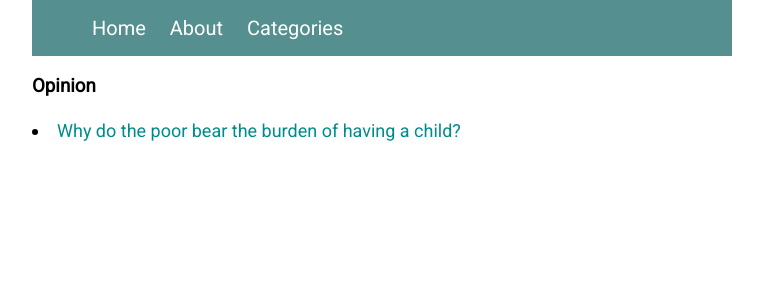
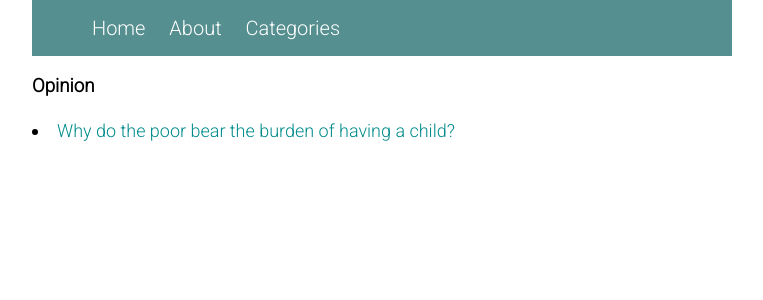
Before and after one commit to generalistsanctuary/generalistsanctuary.github.io, a Jekyll site: the page built from category.html, in a window 1280 px wide. Shown: the top 300 px of the page, without its empty margins (258-1021 px from the left). Built offline with Jekyll 4.4.1, drawn with Linux system fonts in a browser that asks for light colours.

Commit message:
Update category.html

```diff
--- a/category.html
+++ b/category.html
@@ -6,7 +6,9 @@
     <meta charset="UTF-8">
     <meta http-equiv="X-UA-Compatible" content="IE=edge">
     <meta name="viewport" content="width=device-width, initial-scale=1">
-    <link href="https://fonts.googleapis.com/css2?family=Roboto&display=swap" rel="stylesheet">
+    <link rel="preconnect" href="https://fonts.googleapis.com">
+    <link rel="preconnect" href="https://fonts.gstatic.com" crossorigin>
+    <link href="https://fonts.googleapis.com/css2?family=Roboto:wght@300&display=swap" rel="stylesheet">
     <link href="https://fonts.googleapis.com/css2?family=Noto+Serif&display=swap" rel="stylesheet">
     <link rel="stylesheet" href="{{site.baseurl}}/styles/style.css">
     <title>Categories|Generalist Sanctuary</title>
```
